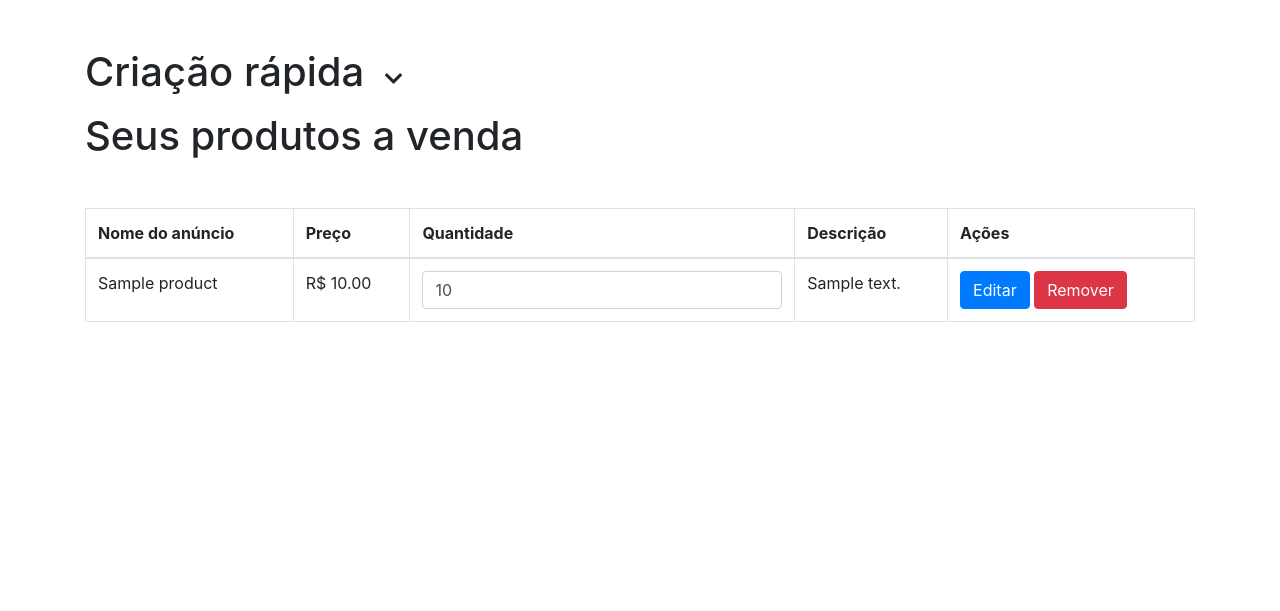
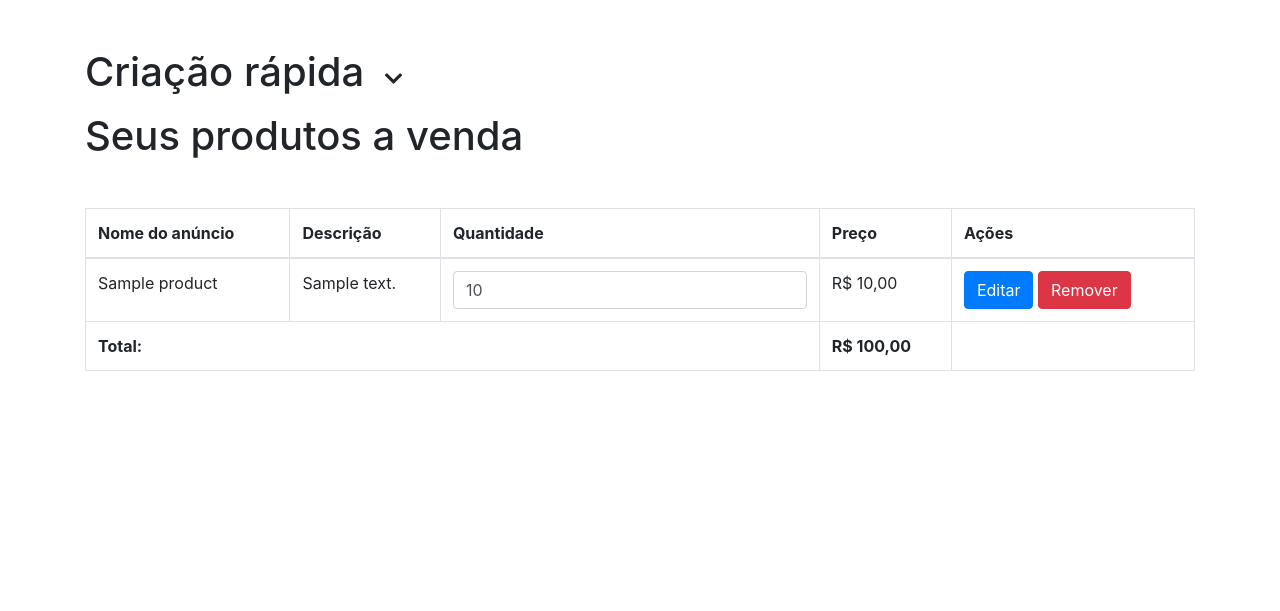
Before and after one commit to geraldofada/flea-market, a Django app: page /product/list/ in a window 1280 px wide. Shown: the part 56-667 px from the top of the page. Run offline with Django 3.2, Linux system fonts and the light colour scheme; a user stored in the database is signed in; tables that the repository leaves empty hold one stand-in row (values such as "Sample post"); some libraries are stand-ins or nearby versions.

Commit message:
new total price and format localize

```diff
--- a/fleamarket/settings.py
+++ b/fleamarket/settings.py
@@ -27,6 +27,7 @@ INSTALLED_APPS = [
     'django.contrib.sessions',
     'django.contrib.messages',
     'django.contrib.staticfiles',
+    'django.contrib.humanize',
     'users',
     'product',
     'category',
--- a/product/templates/product/list_by_user.html
+++ b/product/templates/product/list_by_user.html
@@ -1,5 +1,7 @@
 {% extends "base/index.html" %}
 {% load static %}
+{% load humanize %}
+{% load l10n %}
 
 {% block pstyle %}
     .ptab:hover {
@@ -66,9 +68,9 @@
         <thead>
             <tr>
                 <th scope="col">Nome do anúncio</th>
+                <th scope="col">Descrição</th>
+                <th scope="col">Quantidade</th>
                 <th scope="col">Preço</th>
-                <th scope="col">Quantidade</th>
-                <th scope="col">Descrição</th>
                 <th scope="col">Ações</th>
             </tr>
         </thead>
@@ -76,20 +78,25 @@
             {% for prod in products %}
                 <tr data-id={{ prod.id }}>
                     <td>{{ prod.name }}</td>
-                    <td>R$ {{ prod.price }}</td>
+                    <td>{{ prod.small_description }}</td>
                     <td>
                         <form>
                             {% csrf_token %}
                             <input type="text" class="form-control" value="{{ prod.quantity }}" onblur="handleUpdateQuantity({{prod.id}}, this.value, event)"/>
                         </form>
                     </td>
-                    <td>{{ prod.small_description }}</td>
+                    <td>R$ {{ prod.price|intcomma }}</td>
                     <td>
                         <a class="btn btn-primary" href="{%url 'product:edit' prod.id %}">Editar</a>
                         <button class="btn btn-danger" onclick="handleDelete({{ prod.id }});">Remover</button>
                     </td>
                 </tr>
             {% endfor %}
+
+            <tr>
+                <td colspan="3"><strong>Total:</strong></td>
+                <td id="total-price" data-price={{ total_per_page|unlocalize }}><strong>R$ {{ total_per_page|intcomma }}</strong></td>
+            </tr>
         </tbody>
     </table>
 
@@ -150,24 +157,33 @@ function handleFastCreate(form, e) {
         processData: false,
         contentType: false,
         success: (res) => {
+            const formattedPrice = parseFloat(res.price).toLocaleString('pt-br', {minimumFractionDigits: 2});
             const tr = `
                 <tr data-id=${res.id}>
                     <td>${res.name}</td>
-                    <td>R$ ${res.price}</td>
+                    <td>${res.small_description}</td>
                     <td>
                         <form>
                             {% csrf_token %}
                             <input type="text" class="form-control" value="${res.quantity}" onblur="handleUpdateQuantity(${res.id}, this.value, event)"/>
                         </form>
                     </td>
-                    <td>${res.small_description}</td>
+                    <td>R$ ${formattedPrice}</td>
                     <td>
                         <a class="btn btn-primary" href="/product/edit/${res.id}">Editar</a>
                         <button class="btn btn-danger" onclick="handleDelete(${res.id});">Remover</button>
                     </td>
                 </tr>
             `;
-            $('#tbody-products').before(tr);
+            $('#tbody-products').prepend(tr);
+
+            const totalPrice = parseFloat($('#total-price').data('price'));
+            const newTotalPrice = totalPrice + parseFloat(res.price) * parseFloat(res.quantity);
+            console.log(newTotalPrice);
+            $('#total-price').data('price', newTotalPrice);
+            $('#total-price').html(
+                `<strong>R$ ${newTotalPrice.toLocaleString('pt-br', {minimumFractionDigits: 2})}</strong>`
+            );
 
             const alert = `
                 <div class="alert alert-success alert-dismissible fade show" role="alert">
--- a/product/views.py
+++ b/product/views.py
@@ -110,10 +110,16 @@ def list_by_user(request):
     products = Product.objects.all().filter(owner_id=request.user.id).order_by('-created_at')
     paginator = Paginator(products, 6)
     prod_obj = paginator.get_page(page)
+
+    total_per_page = 0
+    for prod in prod_obj:
+        total_per_page += (prod.price * prod.quantity)
+
     context = {
         'categories': categories,
         'products': prod_obj,
-        'form': form
+        'form': form,
+        'total_per_page': total_per_page
     }
 
     return render(request, 'product/list_by_user.html', context)
--- a/templates/index.html
+++ b/templates/index.html
@@ -31,3 +31,5 @@
         </div>
     </div>
 {% endblock main %}
+
+{% block pagination %}{% endblock pagination %}
```
